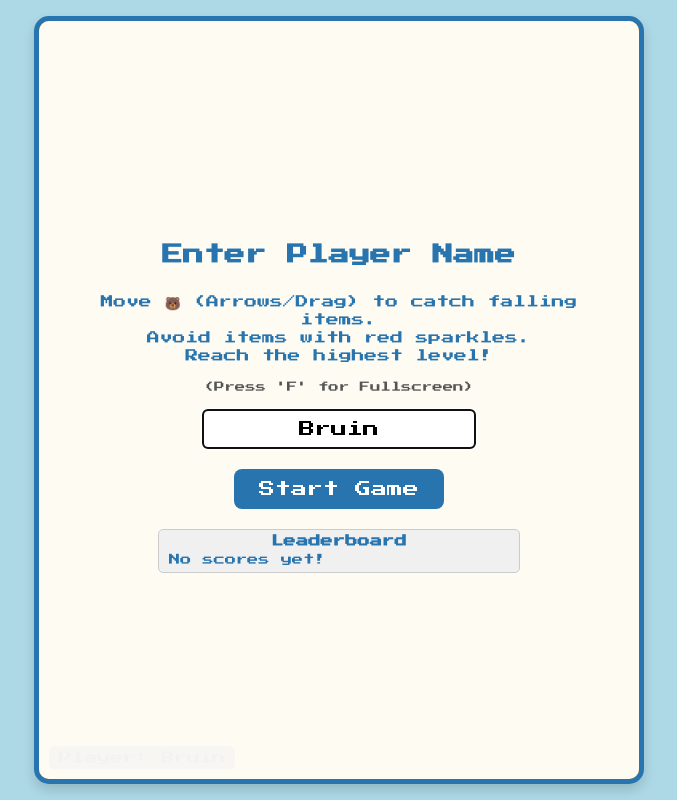
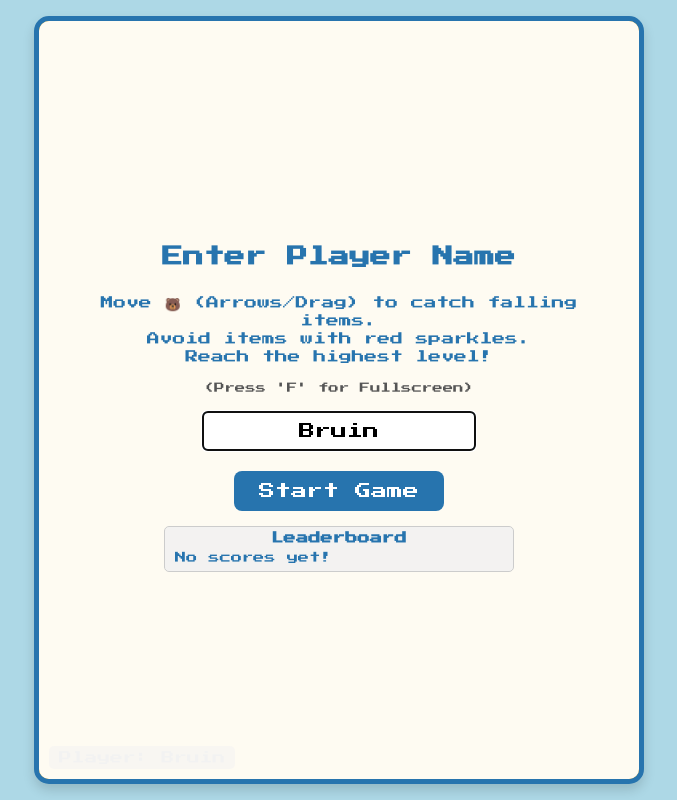
Before and after one commit to FAChris/bruin-game, a website: page index.html in a window 1280 px wide. Shown: the whole page, without its empty margins (301-978 px from the left). Drawn offline with nearby package versions, Linux system fonts and the light colour scheme; no server answers.

Commit message:
Update index.html

```diff
--- a/index.html
+++ b/index.html
@@ -31,15 +31,30 @@
         #player-name-input { font-family: 'Press Start 2P', cursive; font-size: 1em; padding: 10px; margin-bottom: 20px; border: 2px solid #2774AE; border-radius: 5px; text-align: center; width: 80%; max-width: 250px; }
         #start-game-button { font-family: 'Press Start 2P', cursive; font-size: 1em; padding: 12px 25px; background-color: #2774AE; color: white; border: none; border-radius: 8px; cursor: pointer; transition: background-color 0.2s; }
         #start-game-button:hover { background-color: #1E5A8C; }
-        #leaderboard-display { margin-top: 20px; width: 90%; max-width: 350px; max-height: 150px; overflow-y: auto; background: #f0f0f0; border: 1px solid #ccc; padding: 5px; border-radius: 5px; font-size: 0.7em; }
-        #leaderboard-display h3 { margin: 0 0 5px 0; font-size: 1.1em; text-align: center; }
-        #leaderboard-list { list-style: none; padding: 0; margin: 0; }
-        #leaderboard-list li { display: flex; justify-content: space-between; padding: 2px 5px; border-bottom: 1px dashed #ddd; }
-        #leaderboard-list li:last-child { border-bottom: none; }
-        #leaderboard-list .rank { font-weight: bold; flex-basis: 10%; text-align: right; margin-right: 5px; }
-        #leaderboard-list .name { flex-grow: 1; text-align: left; overflow: hidden; text-overflow: ellipsis; white-space: nowrap; margin-right: 5px; }
-        #leaderboard-list .score { font-weight: bold; flex-basis: 20%; text-align: right; margin-right: 5px;}
-        #leaderboard-list .level { flex-basis: 15%; text-align: right; color: #555; }
+        #leaderboard-display {
+     margin-top: 15px; /* Reduced margin slightly */
+     width: 90%;
+     max-width: 350px;
+     /* --- ADDED: Limit height and enable scrolling --- */
+     max-height: 150px; /* Adjust max height as needed (e.g., 150px, 20vh) */
+     overflow-y: auto; /* Show scrollbar only if content overflows */
+     /* --- End Added --- */
+     background: rgba(240, 240, 240, 0.8); /* Slightly transparent */
+     border: 1px solid #ccc;
+     padding: 5px 10px; /* Added more horizontal padding */
+     border-radius: 5px;
+     font-size: 0.7em;
+     box-sizing: border-box; /* Include padding/border in width/height */
+ }
+ #leaderboard-display h3 { margin: 0 0 5px 0; font-size: 1.1em; text-align: center; }
+ #leaderboard-list { list-style: none; padding: 0; margin: 0; }
+ #leaderboard-list li { display: flex; justify-content: space-between; padding: 3px 0; /* Adjusted padding */ border-bottom: 1px dashed #ddd; }
+ #leaderboard-list li:last-child { border-bottom: none; }
+ #leaderboard-list .rank { font-weight: bold; flex-basis: 10%; text-align: right; margin-right: 8px; /* Increased margin */ }
+ #leaderboard-list .name { flex-grow: 1; text-align: left; overflow: hidden; text-overflow: ellipsis; white-space: nowrap; margin-right: 8px; /* Increased margin */ }
+ #leaderboard-list .score { font-weight: bold; flex-basis: 20%; text-align: right; margin-right: 8px; /* Increased margin */}
+ #leaderboard-list .level { flex-basis: 15%; text-align: right; color: #555; }
+
 
 
         /* In-Game UI */
@@ -61,7 +76,7 @@
         @keyframes fadeOutNotification { 0% { opacity: 1; transform: translateX(-50%) translateY(0); } 80% { opacity: 1; transform: translateX(-50%) translateY(0); } 100% { opacity: 0; transform: translateX(-50%) translateY(-20px); } }
 
         /* Responsive */
-         @media (max-width: 600px) { .intro-text { font-size: 0.8em; } .ui-overlay { font-size: 0.9em; top: 8px; left: 12px; right: 12px; } .score, .lives, .level, .high-score-display, .high-level-display, .player-name-display, .combo-display, .bonus-display { padding: 4px 8px; } .combo-display { font-size: 1em; bottom: 8px; right: 8px;} .bonus-display { font-size: 1em; top: 45px; } .message { font-size: 1em; padding: 15px; } .level-up-message { font-size: 1.5em; } #name-input-overlay h2 { font-size: 1.1em; } #name-input-overlay p { font-size: 0.7em; } #name-input-overlay .fullscreen-hint { font-size: 0.6em; } #player-name-input { font-size: 0.9em; } #start-game-button { font-size: 0.9em; } .player-name-display { font-size: 0.7em; bottom: 8px; left: 8px;} #leaderboard-display { font-size: 0.6em; max-height: 120px; } #item-notification { font-size: 1.1em; } }
+         @media (max-width: 600px) { .intro-text { font-size: 0.8em; } .ui-overlay { font-size: 0.9em; top: 8px; left: 12px; right: 12px; } .score, .lives, .level, .high-score-display, .high-level-display, .player-name-display, .combo-display, .bonus-display { padding: 4px 8px; } .combo-display { font-size: 1em; bottom: 8px; right: 8px;} .bonus-display { font-size: 1em; top: 45px; } .message { font-size: 1em; padding: 15px; } .level-up-message { font-size: 1.5em; } #name-input-overlay h2 { font-size: 1.1em; } #name-input-overlay p { font-size: 0.7em; } #name-input-overlay .fullscreen-hint { font-size: 0.6em; } #player-name-input { font-size: 0.9em; } #start-game-button { font-size: 0.9em; } .player-name-display { font-size: 0.7em; bottom: 8px; left: 8px;} #leaderboard-display { font-size: 0.65em; /* Slightly smaller font */ max-height: 120px; /* Make it shorter on medium screens */ margin-top: 10px; padding: 4px 8px; } #leaderboard-list li { padding: 2px 0; } /* ... other rules ... */ }
          @media (max-width: 450px) { .intro-text { font-size: 0.7em; } .ui-overlay { font-size: 0.75em; left: 10px; right: 10px; } .level { font-size: 0.7em; } .high-score-display, .high-level-display { font-size: 0.65em; padding: 3px 6px;} .combo-display { font-size: 0.9em; } .bonus-display { font-size: 0.9em; } .message { font-size: 0.9em; padding: 10px; } .level-up-message { font-size: 1.2em; } .player-name-display { font-size: 0.65em; } #leaderboard-display { display: none; } #item-notification { font-size: 1em; } }
     </style>
 </head>
```
